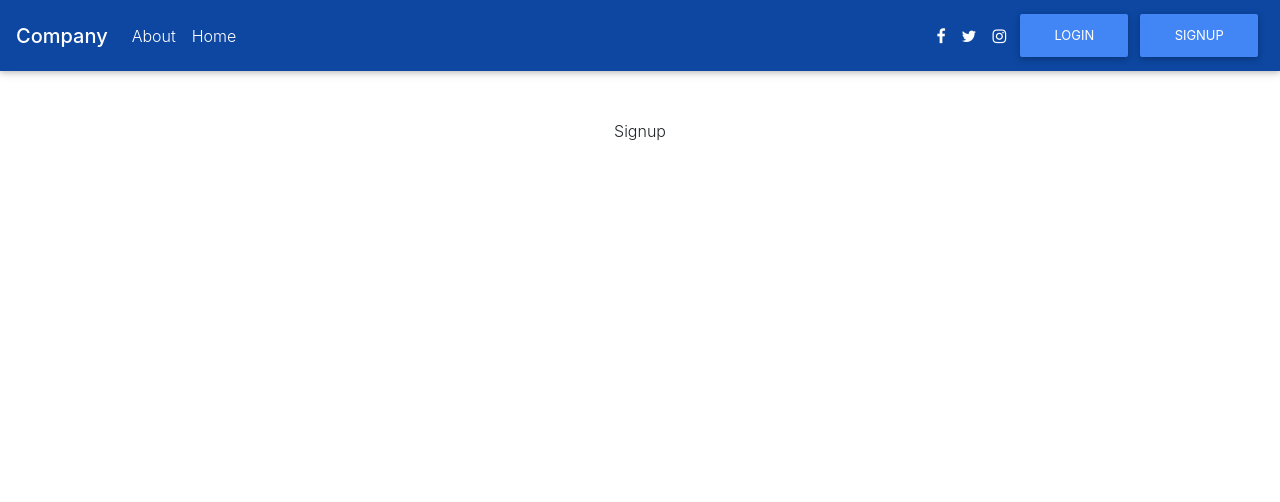
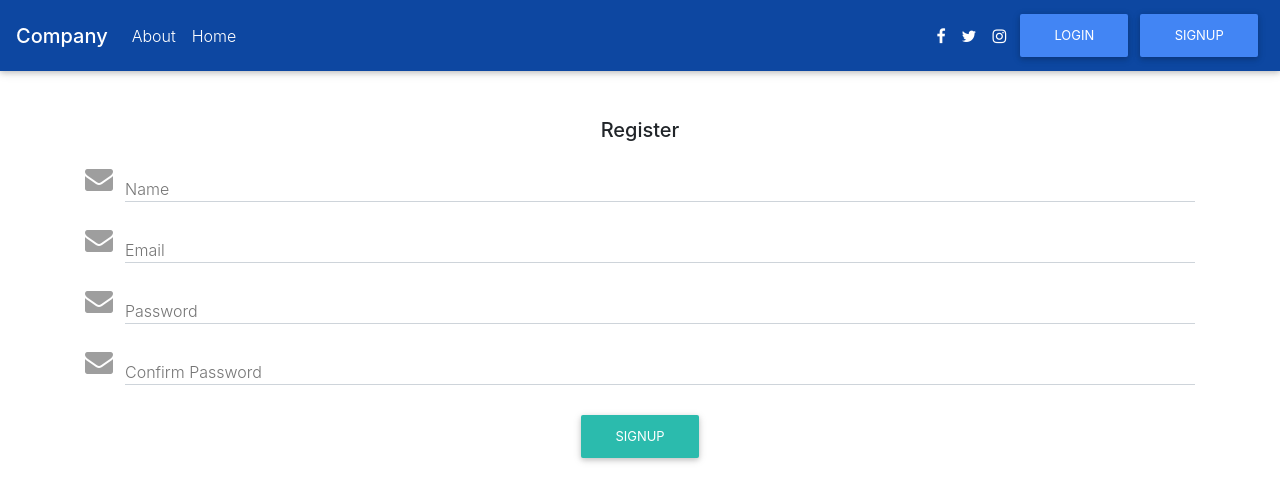
Before and after one commit to Abubakrfambul/iNotebook-frontend, a React (Create React App) app: page /signup in a window 1280 px wide. Shown: the top 502 px of the page. Built offline with nearby package versions, Linux system fonts and the light colour scheme.

Commit message:
add alert context and show alerts in Navabar component

```diff
--- a/src/App.js
+++ b/src/App.js
@@ -7,13 +7,15 @@ import { Navbar } from './components/Navbar';
 import { NoteState } from './context/notes/NoteState';
 import { Login } from './components/Login';
 import { Signup } from './components/Signup';
+import { AlertState } from './context/alerts/AlertState';
 
 function App() {
   return (
     <div className="App">
       <NoteState>
+        <AlertState>
       <BrowserRouter>
-      <Navbar/>
+      <Navbar />
       <div className='container pt-5'>
 
       <Routes>
@@ -25,6 +27,7 @@ function App() {
       </Routes>
       </div>
       </BrowserRouter>
+      </AlertState>
      </NoteState>
     </div>
   );
--- a/src/components/Login.js
+++ b/src/components/Login.js
@@ -1,8 +1,11 @@
 import axios from 'axios'
-import React, { useState } from 'react'
+import React, { useContext, useState } from 'react'
 import { useNavigate  } from "react-router-dom";
+import AlertContext from '../context/alerts/AlertContext';
 
 export const Login = () => {
+   const {showAlert} = useContext(AlertContext)
+
     const navigate = useNavigate();
     const url = "http://localhost:5000/api/";
     const [credentials, setCredentials] = useState({email: '', password: ''})
@@ -12,12 +15,12 @@ export const Login = () => {
             await axios.post(
                 `${url}auth/login`, credentials,
             ).then((res) => {
+                showAlert('You have logged in!', 'success')
                 console.log('success', res.data.token);
-              localStorage.setItem('token', res.data.token);
-              navigate('/')
+                localStorage.setItem('token', res.data.token);
+                navigate('/')
             }).catch((err)=> {
-                console.log(err);
-                if(!err.response.data.success) alert(err.response.data.error)
+                if(!err.response.data.success) showAlert('Invalid credentials', 'danger')
             })
     }
 
--- a/src/components/Navbar.js
+++ b/src/components/Navbar.js
@@ -1,10 +1,18 @@
-import React, { useEffect } from 'react'
-import { Link, useLocation } from 'react-router-dom'
+import React, { useEffect, useContext } from 'react'
+import { Link, useLocation, useNavigate } from 'react-router-dom'
+import AlertContext from '../context/alerts/AlertContext';
 export const Navbar = () => {
+  const navigate = useNavigate();
  const location = useLocation();
+ const text = useContext(AlertContext)
  useEffect(() => {
   console.log(location.pathname);
  }, [location])
+ const handleLogout = () => {
+  localStorage.removeItem('token');
+  navigate('/login')
+
+ }
   return (
       <header>
       <nav className="navbar navbar-expand-lg navbar-dark primary-color-dark">
@@ -37,9 +45,13 @@ export const Navbar = () => {
           <Link className='btn btn-primary' to="/login" type='submit'>Login</Link>
           <Link className='btn btn-primary' to="/signup" type='submit'>Signup</Link>
         </form>}
+        {localStorage.getItem('token') && <button className='btn btn-primary' type='button' onClick={handleLogout}><i className='fa fa-sign-out'></i> Log out</button>}
 
       </div>
     </nav>
+    {text.alertStatus && <div className={'alert alert-'+ text.text.type}>
+        <strong></strong> {text.text.message}
+        </div>}
       </header>
 
   )
--- a/src/components/Signup.js
+++ b/src/components/Signup.js
@@ -1,7 +1,64 @@
-import React from 'react'
+import axios from 'axios';
+import React, { useContext, useState } from 'react'
+import { useNavigate } from 'react-router-dom';
+import AlertContext from '../context/alerts/AlertContext';
 
 export const Signup = () => {
+  const navigate = useNavigate();
+  const {showAlert} = useContext(AlertContext)
+  const [credentials, setCredentials] = useState({name: '', email: '', password: '', confirm_password: ''})
+
+
+  const url = "http://localhost:5000/api/";
+
+  const handleRegister = async (e) => {
+    e.preventDefault()
+    console.log(credentials);
+    await axios.post(
+      `${url}auth/createuser`, credentials,
+    ).then((res) => {
+      console.log(res);
+      navigate('/login')
+      showAlert('You have successfully registered!', 'success')
+    }).catch((err)=> {
+        console.log(err);
+    })
+  }
+
+  const onChange = (e) => {
+    setCredentials({...credentials, [e.target.name]: e.target.value})
+  }
   return (
-    <div>Signup</div>
+    <form onSubmit={handleRegister}>
+    <p className="h5 text-center mb-4">Register</p>
+
+    <div className="md-form">
+        <i className="fa fa-envelope prefix grey-text" style={{float: "left",position: 'initial'}}></i>
+        <input type="text" id="name" name="name" value={credentials.name} onChange={onChange} className="form-control" />
+        <label htmlFor="name">Name</label>
+    </div>
+
+    <div className="md-form">
+        <i className="fa fa-envelope prefix grey-text" style={{float: "left",position: 'initial'}}></i>
+        <input type="text" id="email" name="email" value={credentials.email} onChange={onChange} className="form-control" />
+        <label htmlFor="email">Email</label>
+    </div>
+
+    <div className="md-form">
+        <i className="fa fa-envelope prefix grey-text" style={{float: "left",position: 'initial'}}></i>
+        <input type="text" id="password" name="password" value={credentials.password} onChange={onChange} className="form-control" />
+        <label htmlFor="password">Password</label>
+    </div>
+
+    <div className="md-form">
+        <i className="fa fa-envelope prefix grey-text" style={{float: "left",position: 'initial'}}></i>
+        <input type="text" id="password" name="confirm_password" value={credentials.confirm_password} onChange={onChange} className="form-control" />
+        <label htmlFor="password">Confirm Password</label>
+    </div>
+
+    <div className="text-center">
+        <button type="submit" className="btn btn-default" >Signup</button>
+    </div>
+    </form>
   )
 }
--- /dev/null
+++ b/src/context/alerts/AlertContext.js
@@ -0,0 +1,5 @@
+import { createContext } from "react";
+
+const AlertContext = createContext();
+
+export default AlertContext;
--- /dev/null
+++ b/src/context/alerts/AlertState.js
@@ -0,0 +1,22 @@
+import React, { useState } from 'react'
+import AlertContext from './AlertContext'
+
+export const AlertState = (props) => {
+
+const [text, setMessage] = useState({message: '', type: ''});
+const [showAlert, setShowAlert] = useState(false)
+const [alertStatus, setAlertStatus] = useState(false)
+  return (
+ <AlertContext.Provider value={{showAlert: (message, type) => {
+  setAlertStatus(true)
+    setMessage({message: message, type: type})
+    setTimeout(() => {
+      setAlertStatus(false)
+    }, 2000)
+ }, text, alertStatus}}>
+
+    {props.children}
+
+ </AlertContext.Provider>
+  )
+}
--- a/src/context/notes/NoteState.js
+++ b/src/context/notes/NoteState.js
@@ -10,7 +10,7 @@ export const NoteState = (props) => {
     const config = {
         method: 'get',
         url: url + 'notes/fetchallnotes',
-        headers: { 'auth-token': 'eyJhbGciOiJIUzI1NiIsInR5cCI6IkpXVCJ9.eyJ1c2VyIjp7ImlkIjoiNjMwYjQyYjE3YTE4ZTMwNmFiZTI1ZDg3In0sImlhdCI6MTY2MTY5NjExNX0.DMrEgf4QB_GD0NVPZ_tI5tqy4bnJkJxo8swS8yOmPLA' }
+        headers: { 'auth-token': localStorage.getItem('token') }
     }
     const res = await axios(config)
     console.log(res.data);
@@ -57,7 +57,7 @@ export const NoteState = (props) => {
     //const [notesObj, setNotes] = useState(notes);
 
     const addNote = async(title, description) => {
-      const headers = { 'auth-token': 'eyJhbGciOiJIUzI1NiIsInR5cCI6IkpXVCJ9.eyJ1c2VyIjp7ImlkIjoiNjMwYjQyYjE3YTE4ZTMwNmFiZTI1ZDg3In0sImlhdCI6MTY2MTY5NjExNX0.DMrEgf4QB_GD0NVPZ_tI5tqy4bnJkJxo8swS8yOmPLA',
+      const headers = { 'auth-token': localStorage.getItem('token'),
        }
       const data = {
         title: title, description: description
@@ -84,7 +84,7 @@ export const NoteState = (props) => {
         title: title, description: description
       }
 
-      const headers = { 'auth-token': 'eyJhbGciOiJIUzI1NiIsInR5cCI6IkpXVCJ9.eyJ1c2VyIjp7ImlkIjoiNjMwYjQyYjE3YTE4ZTMwNmFiZTI1ZDg3In0sImlhdCI6MTY2MTY5NjExNX0.DMrEgf4QB_GD0NVPZ_tI5tqy4bnJkJxo8swS8yOmPLA' }
+      const headers = { 'auth-token': localStorage.getItem('token') }
       await axios.put(`${url}notes/updatenote/${id}`,data, {headers}).then((res) => {
        // const notes = notesObj.filter((note) => note._id!=id)
         console.log(res.data);
@@ -111,7 +111,7 @@ export const NoteState = (props) => {
 
     // delete note
     const deleteNote = async (id) => {
-      const headers = { 'auth-token': 'eyJhbGciOiJIUzI1NiIsInR5cCI6IkpXVCJ9.eyJ1c2VyIjp7ImlkIjoiNjMwYjQyYjE3YTE4ZTMwNmFiZTI1ZDg3In0sImlhdCI6MTY2MTY5NjExNX0.DMrEgf4QB_GD0NVPZ_tI5tqy4bnJkJxo8swS8yOmPLA' }
+      const headers = { 'auth-token': localStorage.getItem('token') }
       await axios.delete(`${url}notes/deletenote/${id}`, {headers}).then(() => {
         const notes = notesObj.filter((note) => note._id!=id)
         setNotes(notes);
```
